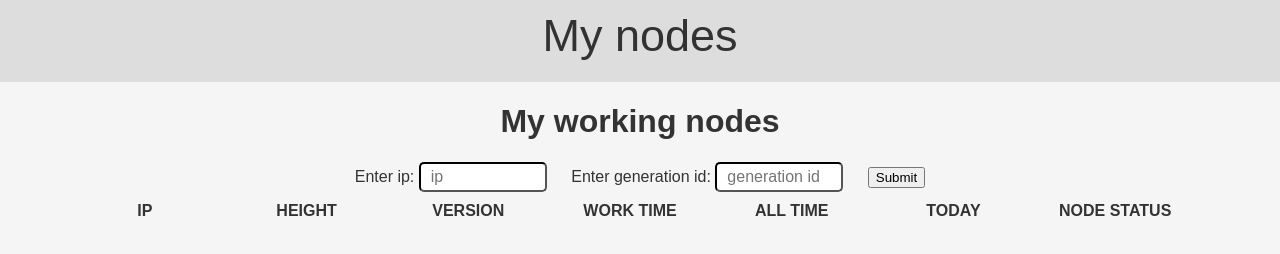
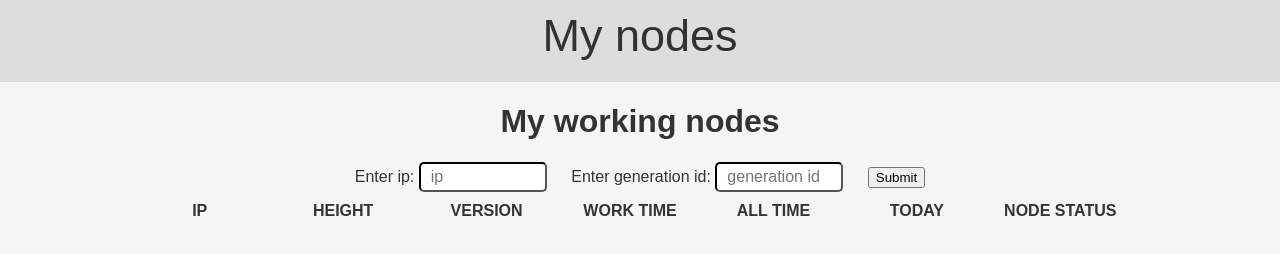
Before and after one commit to pelenium/nkn-monitoring, a plain HTML site: page internal/html/index.html in a window 1280 px wide. Drawn offline with nearby package versions, Linux system fonts and the light colour scheme; no server answers.

Commit message:
changed card

```diff
--- a/internal/static/css/index.css
+++ b/internal/static/css/index.css
@@ -51,10 +51,11 @@ ul {
     list-style-type: none;
     margin: 0;
     padding: 0;
-    width: 90%;
+    width: 80%;
 }
 
 li {
+    margin-left: 10px;
     margin-top: 10px;
 }
 
```
